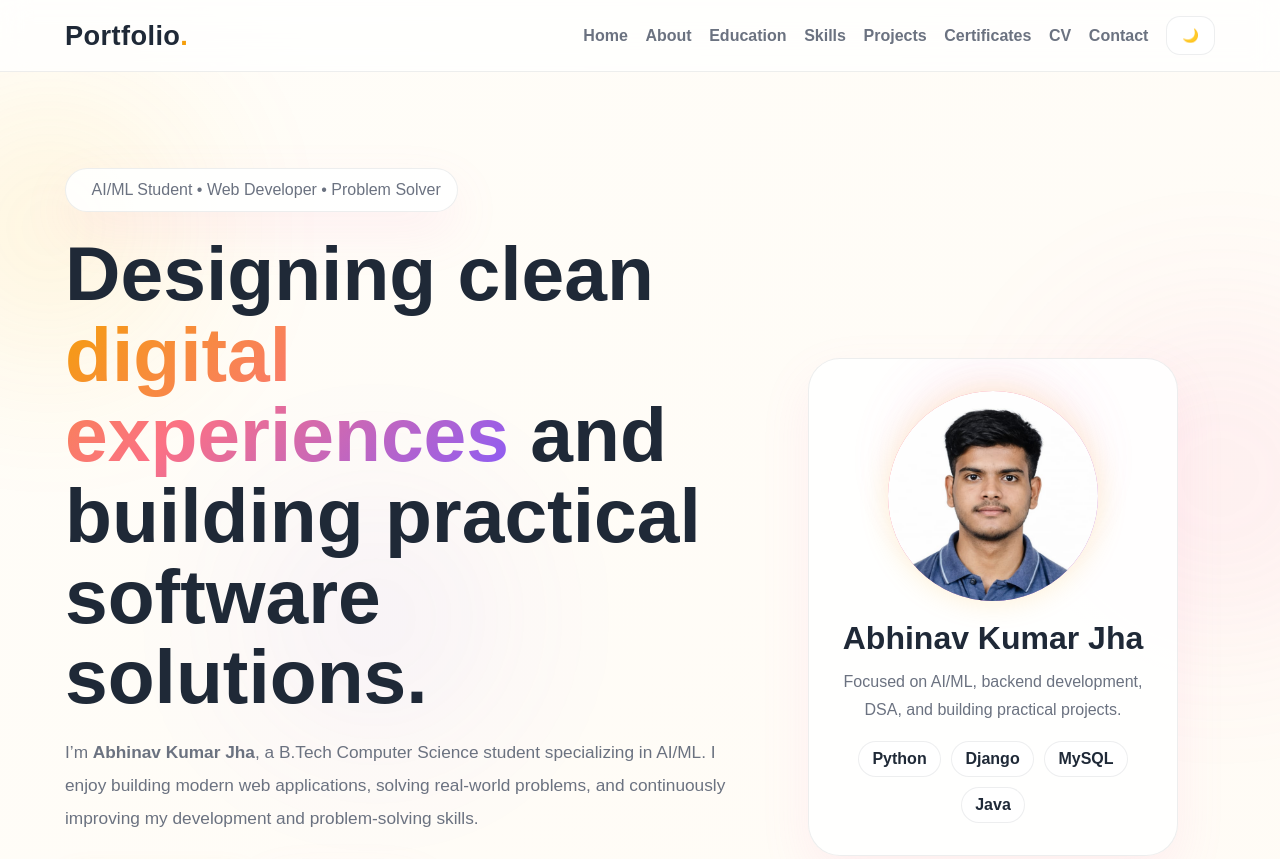
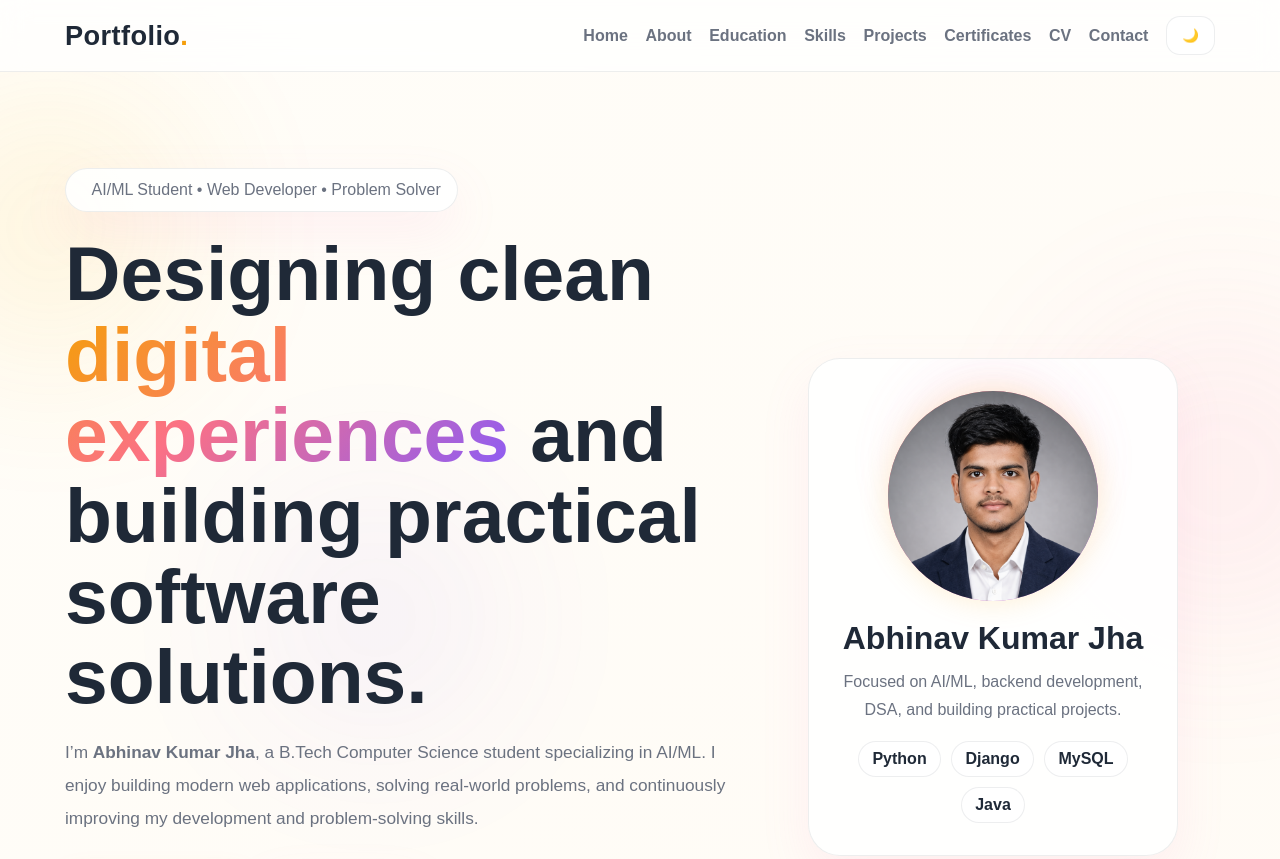
Before and after one commit to Abhinav10002/Portfolio_Website, a plain HTML site: page index.html in a window 1280 px wide. Shown: the top 859 px of the page. Drawn offline with Linux system fonts and the light colour scheme.

Commit message:
Updated profile pic

```diff
--- a/index.html
+++ b/index.html
@@ -90,7 +90,7 @@
           <div class="profile-card">
             <div class="profile-ring"></div>
             <div class="profile-pic">
-              <img src="PorfilePic.jpeg" alt="Abhinav Kumar Jha" />
+              <img src="ChatGPT Image Mar 30, 2026, 11_24_25 PM.png" alt="Abhinav Kumar Jha" />
             </div>
             <h2>Abhinav Kumar Jha</h2>
             <p>Focused on AI/ML, backend development, DSA, and building practical projects.</p>
```
Also changed, not shown: ChatGPT Image Mar 30, 2026, 11_24_25 PM.png (added).
